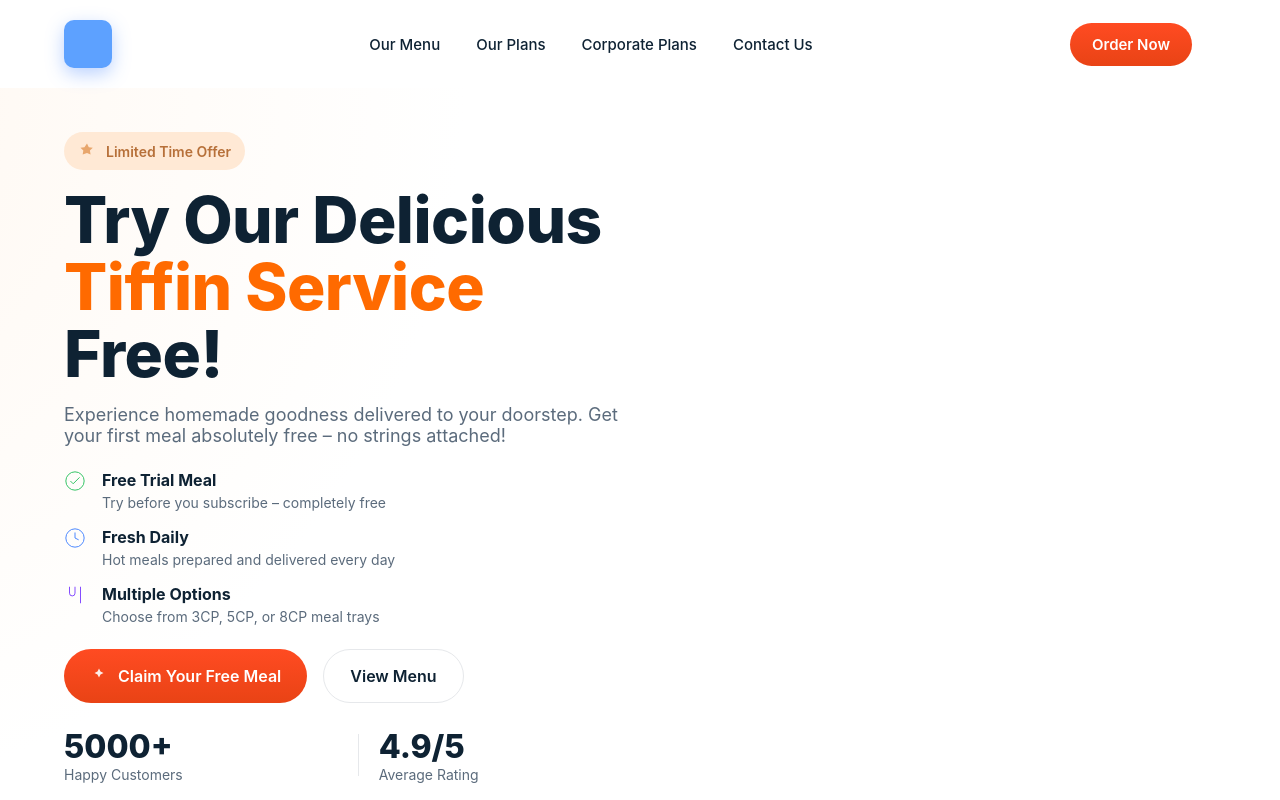
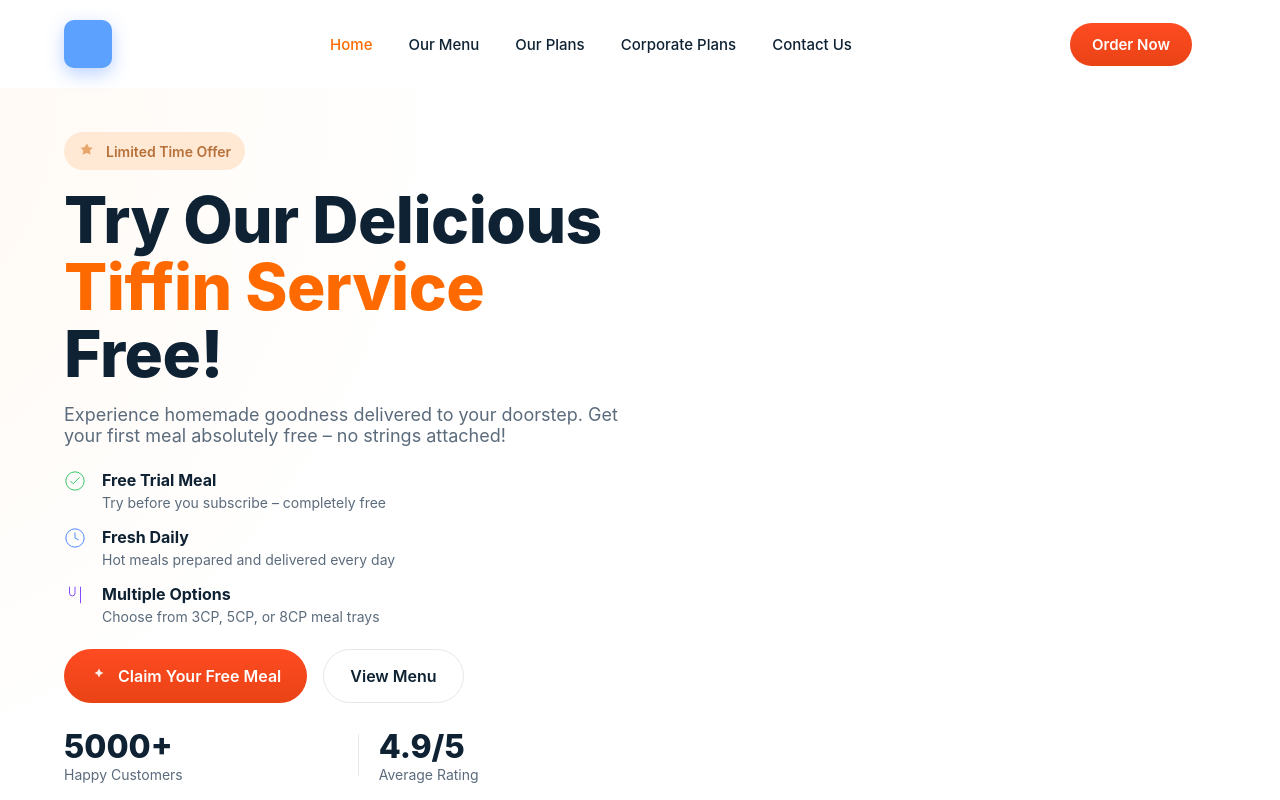
Before and after one commit to thedabbacentral/the-dabba-central, a React (Vite) app in the folder the-dabba-central/: page / in a window 1280 px wide. Shown: the top 800 px of the page. Built offline with nearby package versions, Linux system fonts and the light colour scheme.

Commit message:
Fix refresh

```diff
--- a/the-dabba-central/src/components/Navbar/navItems.js
+++ b/the-dabba-central/src/components/Navbar/navItems.js
@@ -1,4 +1,5 @@
 export const navItems = [
+  { label: "Home", to: "/" },
   { label: "Our Menu", to: "/menu" },
   { label: "Our Plans", to: "/our-plans" },
   { label: "Corporate Plans", to: "/corporate-plans" },
```
Also changed, not shown: the-dabba-central/vercel.json (added).
